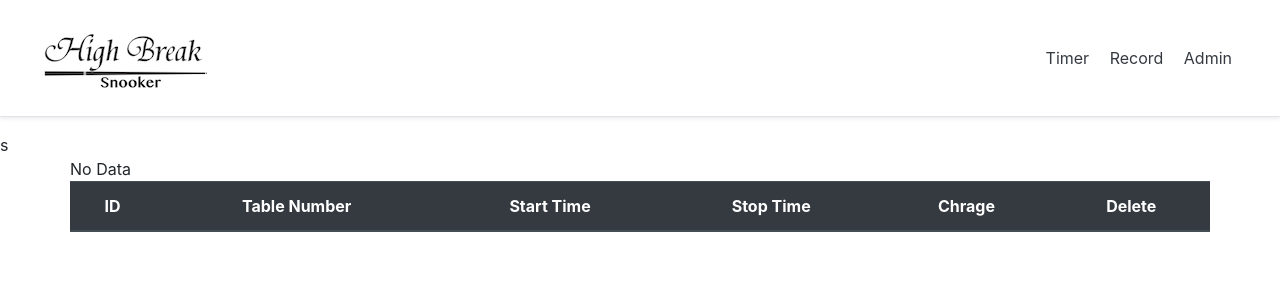
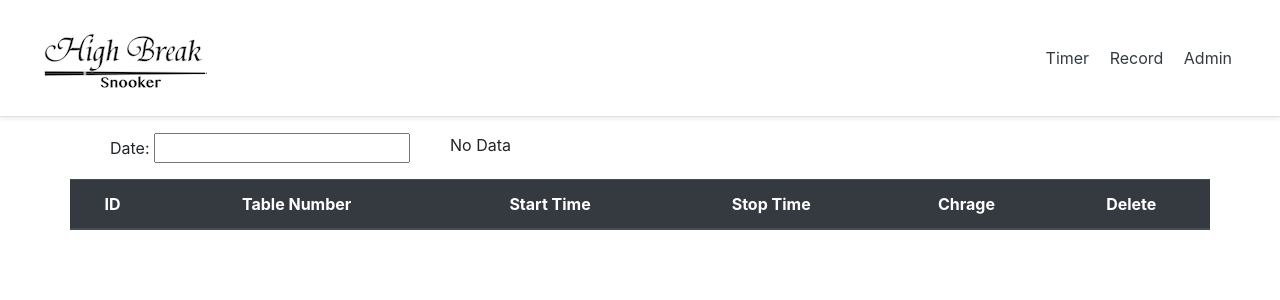
Before and after one commit to joeyipdellemc/highbreak, a PHP site: page /record.php in a window 1280 px wide. Shown: the top 300 px of the page. Run offline with PHP 8.4, Linux system fonts and the light colour scheme; data that the repository does not hold is empty; some libraries are stand-ins or nearby versions.

Commit message:
datepicker test

```diff
--- a/admin.php
+++ b/admin.php
@@ -25,6 +25,7 @@
 </div>
 
 <!-- Main -->
+
 <div class="container">
 <main role="main" class="container">
 
--- a/record.php
+++ b/record.php
@@ -5,6 +5,8 @@
 	<title> Highbreak Snooker</title>
 	<!-- Bootstrap core CSS -->
 	<link href="https://stackpath.bootstrapcdn.com/bootstrap/4.4.1/css/bootstrap.min.css" rel="stylesheet" integrity="sha384-Vkoo8x4CGsO3+Hhxv8T/Q5PaXtkKtu6ug5TOeNV6gBiFeWPGFN9MuhOf23Q9Ifjh" crossorigin="anonymous">
+  <link rel="stylesheet" href="//code.jquery.com/ui/1.12.1/themes/base/jquery-ui.css">
+
 
 </head>
 
@@ -22,9 +24,15 @@
 
 </div>
 
-<!---Main Record Table -->s
-<div class="container">
+<!---Main Record Table -->
+<div class="container" >
   <div class="card-deck mb-3 text-center">
+
+  <!-- date  picker -->
+  <div class="col-sm-4">
+  <p>Date: <input type="text" id="datepicker"></p>
+  </div>
+
   <?php
   require_once 'connection.php';
   $sql = "SELECT * FROM table_record ORDER BY start_time DESC";
@@ -78,7 +86,9 @@
 </div>
 
 	<script src="https://ajax.googleapis.com/ajax/libs/jquery/3.4.1/jquery.min.js"></script>
-  <script type="text/javascript">
+  <script src="https://code.jquery.com/ui/1.12.1/jquery-ui.min.js"></script>
+
+  <script>
     $("button").click(function(){
       var $id = this.id;
       var isDelete = confirm("Do you really want to delete record ID " + $id + " ?");
@@ -94,6 +104,15 @@
     });
   </script>
 
+<script>
+  $( function() {
+    $( "#datepicker" ).datepicker();
+  } );
+  </script>
+ <script>
+
+</script>
+
 
 </body>
 </html>
```
Also changed, not shown: 1 other file.
